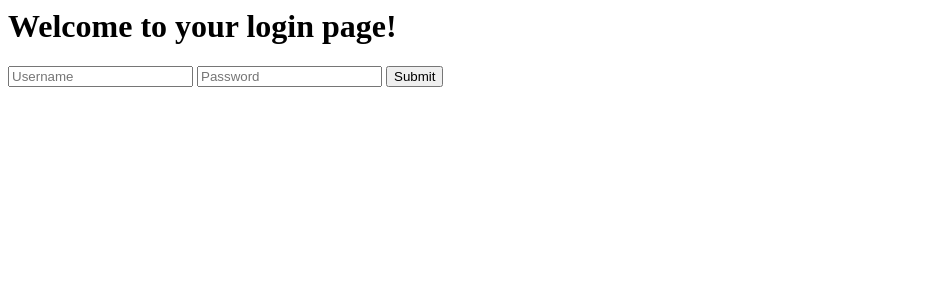
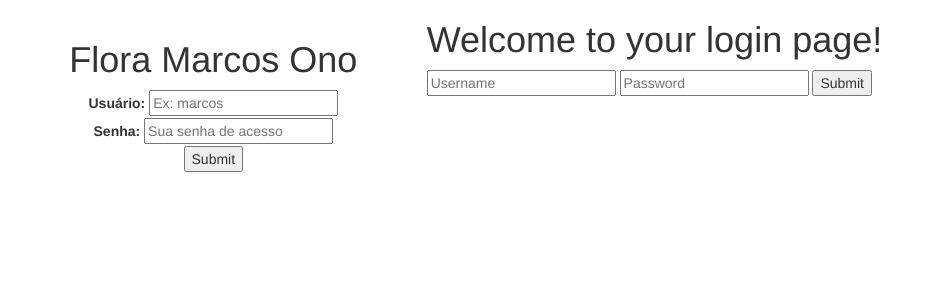
Before and after one commit to matheuswd/integrador, a PHP site: page /login.php in a window 1280 px wide. Shown: the top 300 px of the page, without its empty margins (0-934 px from the left). Run offline with PHP 8.4, Linux system fonts and the light colour scheme.

Commit message:
pushing login items

```diff
--- a/login.php
+++ b/login.php
@@ -1,3 +1,22 @@
+<?php
+
+$page_title = "Log in";
+
+require_once "header.php";
+
+?>
+<div class="col-xs-12 col-md-4 text-center">
+	<h1>Flora Marcos Ono</h1>
+	<form action="verify-login.php" method="POST">
+		<label for="username">Usuário: </label>
+		<input type="text" name="username" placeholder="Ex: marcos">
+		<br>
+		<label for="password">Senha: </label>
+		<input type="password" name="password" placeholder="Sua senha de acesso">
+		<br>
+		<input type="submit">
+	</form>
+</div>
 <h1>Welcome to your login page!</h1>
 <form action="verify-login.php" method="POST" class="login-form">
 	<input type="text" name="username" placeholder="Username">
```
